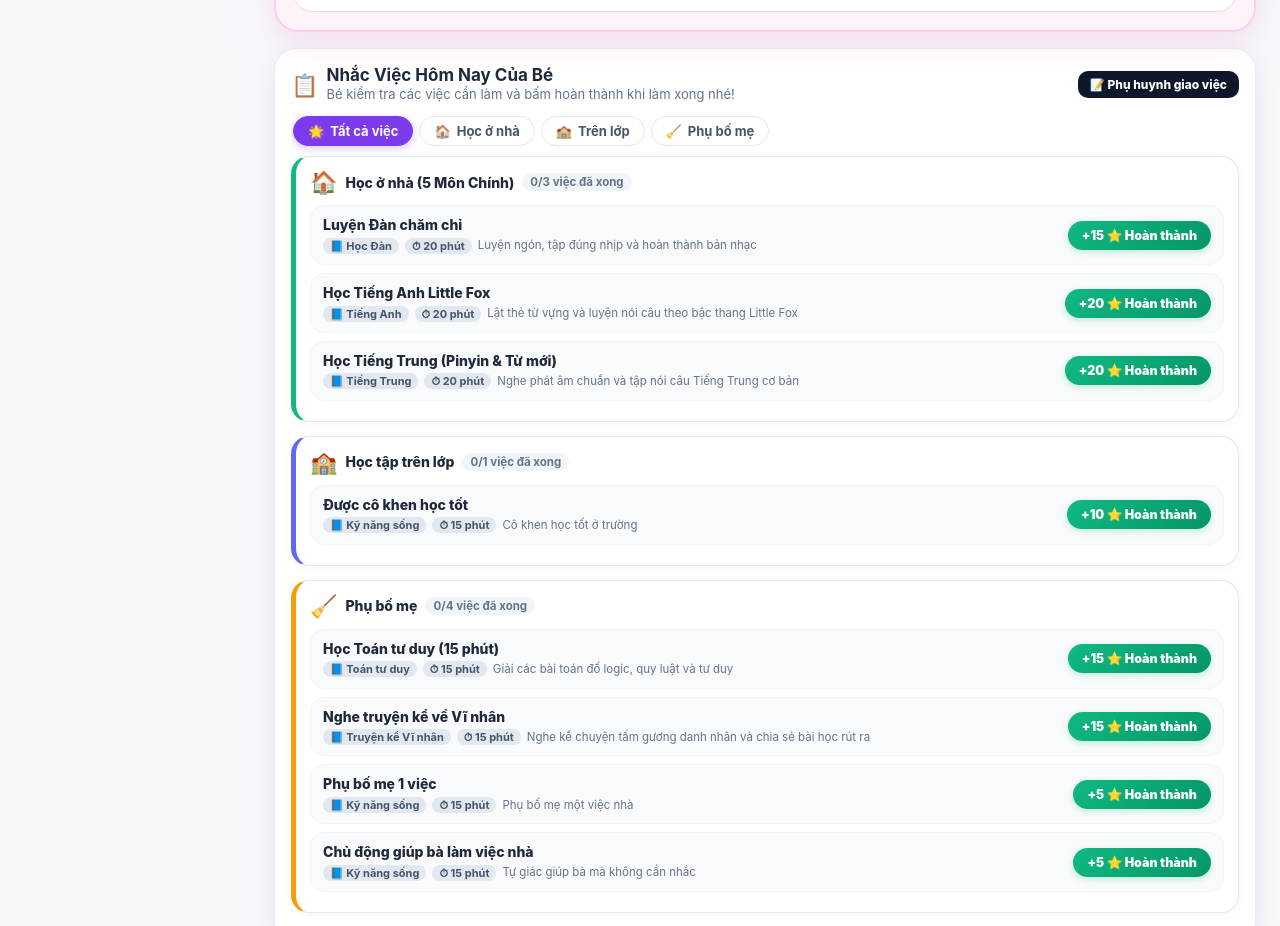
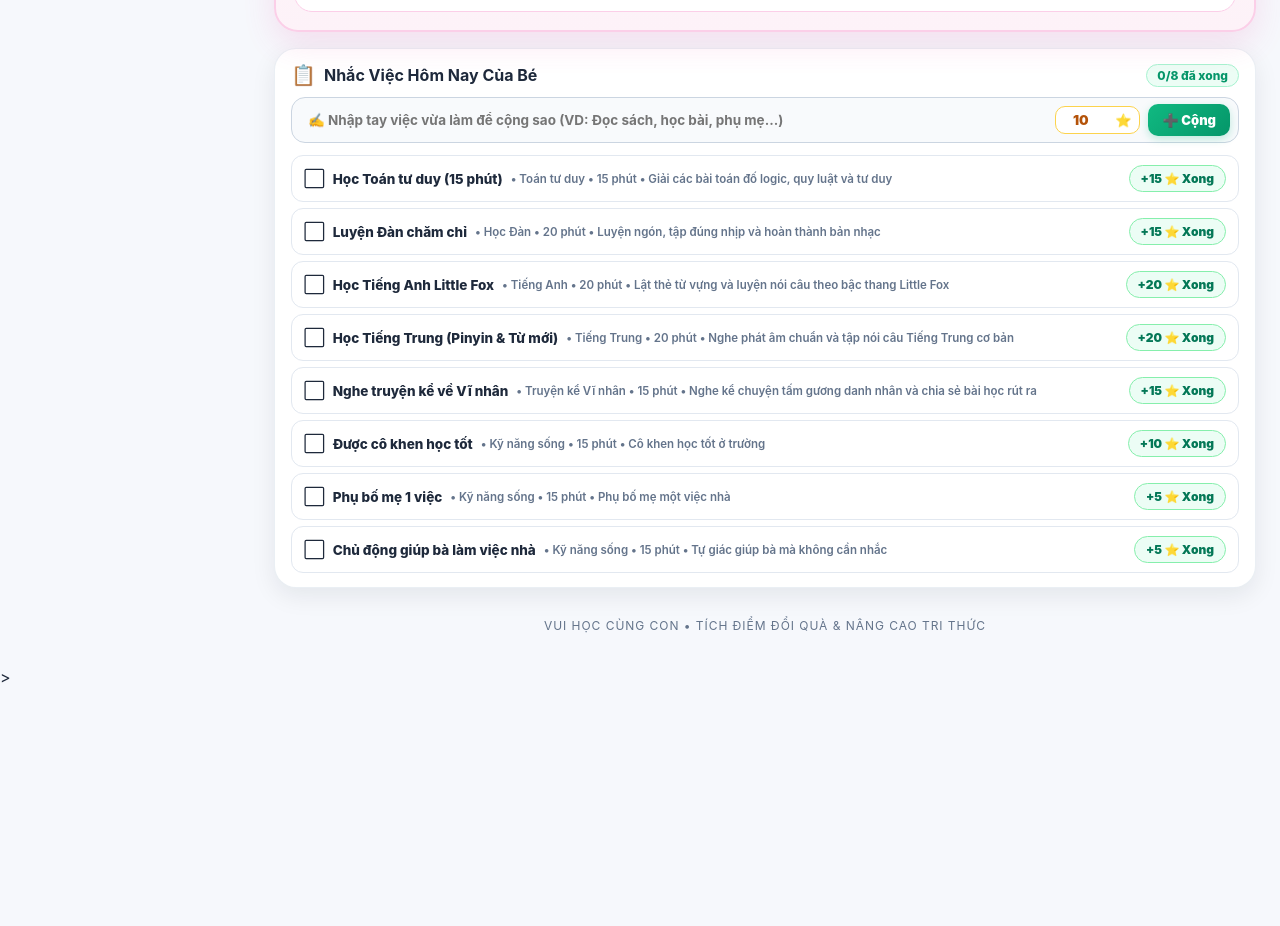
Before and after one commit to anhvinh789522-a11y/vuihoccungcon, a website: page today.html in a window 1280 px wide. Shown: the part 1317-2243 px from the top of the page. After the commit the page ends 2004 px from the top, so only its background shows below. Drawn offline with Linux system fonts and the light colour scheme.

Commit message:
Minimalist Today task reminder with manual point entry & push all task assignment to Parent Area

```diff
--- a/css/style.css
+++ b/css/style.css
@@ -4398,3 +4398,196 @@ textarea{min-height:80px;resize:vertical}
   border-color: #ef4444;
   background: #fef2f2;
 }
+
+/* 📋 NHẮC VIỆC HÔM NAY TỐI GIẢN & NHẬP TAY ĐỂ CỘNG */
+.today-manual-entry-bar {
+  display: flex;
+  align-items: center;
+  gap: 8px;
+  background: #f8fafc;
+  border: 1.5px solid #cbd5e1;
+  border-radius: 14px;
+  padding: 6px 8px;
+  margin-bottom: 12px;
+  flex-wrap: wrap;
+}
+
+.today-manual-entry-bar input[type="text"] {
+  flex: 1;
+  min-width: 170px;
+  border: none;
+  background: transparent;
+  padding: 6px 8px;
+  font-size: 13.5px;
+  font-weight: 700;
+  color: #1e293b;
+  outline: none;
+  box-shadow: none;
+}
+
+.today-manual-pts-group {
+  display: inline-flex;
+  align-items: center;
+  gap: 3px;
+  background: #ffffff;
+  border: 1.5px solid #fcd34d;
+  border-radius: 10px;
+  padding: 3px 8px;
+}
+
+.today-manual-pts-group input[type="number"] {
+  width: 48px;
+  border: none;
+  background: transparent;
+  padding: 2px 0;
+  font-size: 13.5px;
+  font-weight: 900;
+  color: #b45309;
+  text-align: center;
+  outline: none;
+  box-shadow: none;
+}
+
+.today-manual-pts-group .pts-unit {
+  font-size: 13px;
+}
+
+.today-manual-add-btn {
+  border: none;
+  background: linear-gradient(135deg, #10b981, #059669);
+  color: #ffffff;
+  font-weight: 900;
+  font-size: 13px;
+  padding: 8px 14px;
+  border-radius: 10px;
+  cursor: pointer;
+  white-space: nowrap;
+  box-shadow: 0 3px 8px rgba(16, 185, 129, 0.25);
+  transition: transform 0.12s ease;
+}
+
+.today-manual-add-btn:active {
+  transform: scale(0.96);
+}
+
+.today-minimal-empty {
+  font-size: 12.5px;
+  color: #64748b;
+  text-align: center;
+  padding: 10px 8px;
+  background: #f8fafc;
+  border-radius: 12px;
+  border: 1px dashed #cbd5e1;
+}
+
+.today-minimal-list {
+  display: flex;
+  flex-direction: column;
+  gap: 6px;
+}
+
+.today-minimal-row {
+  display: flex;
+  align-items: center;
+  justify-content: space-between;
+  gap: 10px;
+  padding: 9px 12px;
+  background: #ffffff;
+  border: 1.5px solid #e2e8f0;
+  border-radius: 12px;
+  transition: all 0.15s ease;
+}
+
+.today-minimal-row:hover {
+  border-color: #cbd5e1;
+  background: #f8fafc;
+}
+
+.today-minimal-row.is-done {
+  background: #f8fafc;
+  border-color: #e2e8f0;
+  opacity: 0.78;
+}
+
+.today-minimal-left {
+  display: flex;
+  align-items: center;
+  gap: 8px;
+  flex: 1;
+  min-width: 0;
+  cursor: pointer;
+  flex-wrap: wrap;
+}
+
+.today-minimal-check {
+  font-size: 15px;
+  flex-shrink: 0;
+}
+
+.today-minimal-title {
+  font-size: 13.5px;
+  font-weight: 800;
+  color: #1e293b;
+}
+
+.today-minimal-row.is-done .today-minimal-title {
+  text-decoration: line-through;
+  color: #64748b;
+}
+
+.today-minimal-meta {
+  font-size: 11.5px;
+  color: #64748b;
+  font-weight: 600;
+}
+
+.today-minimal-right {
+  flex-shrink: 0;
+}
+
+.today-minimal-finish-btn {
+  border: 1.5px solid #86efac;
+  background: #ecfdf5;
+  color: #047857;
+  font-weight: 900;
+  font-size: 12px;
+  padding: 5px 11px;
+  border-radius: 999px;
+  cursor: pointer;
+  transition: all 0.14s ease;
+}
+
+.today-minimal-finish-btn:hover {
+  background: #10b981;
+  color: #ffffff;
+  border-color: #10b981;
+}
+
+.today-minimal-finish-btn.penalty {
+  border-color: #fecaca;
+  background: #fef2f2;
+  color: #b91c1c;
+}
+
+.today-minimal-done-group {
+  display: inline-flex;
+  align-items: center;
+  gap: 6px;
+}
+
+.today-minimal-pts-done {
+  font-size: 12px;
+  font-weight: 900;
+  color: #059669;
+}
+
+.today-minimal-undo-btn {
+  border: 1px solid #cbd5e1;
+  background: #ffffff;
+  color: #64748b;
+  border-radius: 8px;
+  padding: 2px 7px;
+  font-size: 11px;
+  font-weight: 800;
+  cursor: pointer;
+}
--- a/sw.js
+++ b/sw.js
@@ -1,4 +1,4 @@
-const CACHE_NAME = 'vuihoc-cache-v11';
+const CACHE_NAME = 'vuihoc-cache-v12';
 const ASSETS = [
   './',
   './index.html',
--- a/today.html
+++ b/today.html
@@ -95,42 +95,33 @@
       <!-- 🐷 NGÔI NHÀ THÚ CƯNG: HEO ĐẤT ỤT ỊT (TRUNG TÂM CHĂM SÓC CỦA BÉ) -->
       <div id="todayPiggyWidget" style="margin-bottom:16px"></div>
 
-      <!-- 📋 KHU VỰC NHẮC VIỆC HÔM NAY CHO BÉ -->
-      <div class="card" style="padding:16px;margin-bottom:14px">
-        <div style="display:flex;justify-content:space-between;align-items:center;flex-wrap:wrap;gap:8px;margin-bottom:10px">
+      <!-- 📋 KHU VỰC NHẮC VIỆC HÔM NAY CHO BÉ (THIẾT KẾ TỐI GIẢN + NHẬP TAY CỘNG SAO) -->
+      <div class="card today-minimal-tasks-card" style="padding:14px 16px;margin-bottom:14px">
+        <div style="display:flex;justify-content:space-between;align-items:center;gap:8px;margin-bottom:10px">
           <div style="display:flex;align-items:center;gap:8px">
-            <span style="font-size:22px">📋</span>
-            <div>
-              <h3 style="margin:0;font-size:17px;color:#1e293b">Nhắc Việc Hôm Nay Của Bé</h3>
-              <div class="note">Bé kiểm tra các việc cần làm và bấm hoàn thành khi làm xong nhé!</div>
-            </div>
+            <span style="font-size:20px">📋</span>
+            <h3 style="margin:0;font-size:16px;color:#1e293b">Nhắc Việc Hôm Nay Của Bé</h3>
           </div>
-          <button type="button" class="secondary" style="padding:6px 12px;font-size:12px" onclick="openParentModal('tasks')">
-            📝 Phụ huynh giao việc
-          </button>
+          <span id="todayMinimalTaskCountBadge" style="font-size:12px;font-weight:800;color:#059669;background:#ecfdf5;border:1px solid #a7f3d0;padding:3px 10px;border-radius:999px">0/0 đã xong</span>
         </div>
 
-        <!-- 🏷️ THANH LỌC 3 NHÓM (HỌC Ở NHÀ - TRÊN LỚP - PHỤ BỐ MẸ) -->
-        <div class="today-cat-filter-bar" id="todayCatFilterBar">
-          <button type="button" class="today-cat-pill active" onclick="setTodayCategoryFilter('all')">
-            <span>🌟</span> <span>Tất cả việc</span>
-          </button>
-          <button type="button" class="today-cat-pill" onclick="setTodayCategoryFilter('home_study')">
-            <span>🏠</span> <span>Học ở nhà</span>
-          </button>
-          <button type="button" class="today-cat-pill" onclick="setTodayCategoryFilter('school_study')">
-            <span>🏫</span> <span>Trên lớp</span>
-          </button>
-          <button type="button" class="today-cat-pill" onclick="setTodayCategoryFilter('parent_help')">
-            <span>🧹</span> <span>Phụ bố mẹ</span>
-          </button>
+        <!-- ✍️ KHUNG NHẬP TAY ĐỂ CỘNG SAO NGAY -->
+        <div class="today-manual-entry-bar">
+          <input id="todayManualTaskInput" type="text" placeholder="✍️ Nhập tay việc vừa làm để cộng sao (VD: Đọc sách, học bài, phụ mẹ...)" onkeydown="if(event.key==='Enter') submitTodayManualTask()">
+          <div class="today-manual-pts-group">
+            <input id="todayManualPointsInput" type="number" min="1" max="500" value="10" title="Số sao cộng thêm">
+            <span class="pts-unit">⭐</span>
+          </div>
+          <button type="button" class="today-manual-add-btn" onclick="submitTodayManualTask()">➕ Cộng</button>
         </div>
 
+        <!-- Danh sách việc tối giản trong ngày -->
         <div class="today-categories-container" id="todayCategoriesContainer"></div>
       </div>
 
       <!-- Các phần tử ẩn để tương thích code cũ -->
       <div style="display:none !important">
+        <div id="todayCatFilterBar"></div>
         <span id="goalName">bé</span>
         <div id="rewardShopToday"></div>
         <div id="heroText"></div>
```
Also changed, not shown: js/app.js.
